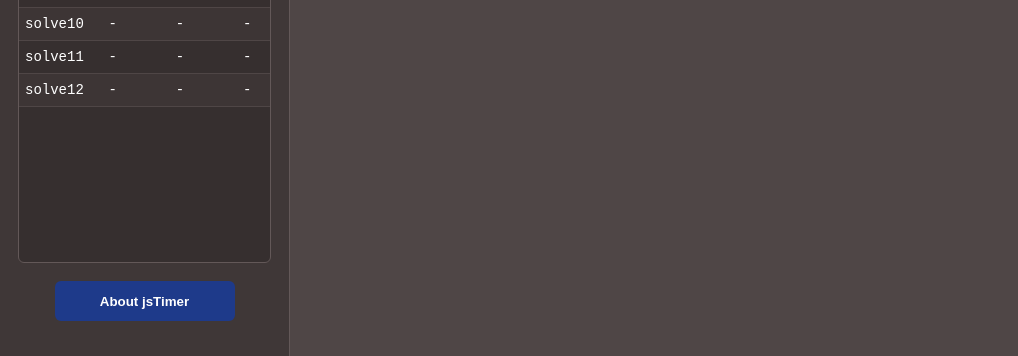
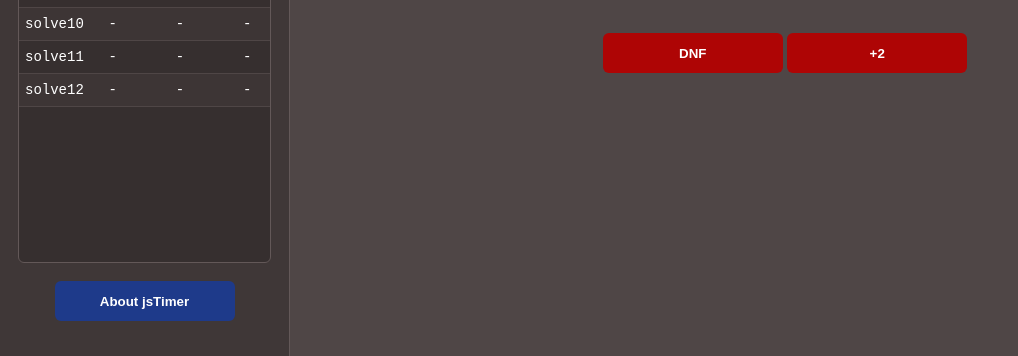
Before and after one commit to zllai26/jsTimer, a plain HTML site: page index.html in a window 1280 px wide. Shown: the part 444-800 px from the top of the page, without its empty margins (0-1018 px from the left). Drawn offline with Linux system fonts and the light colour scheme.

Commit message:
Add files via upload

```diff
--- a/index.html
+++ b/index.html
@@ -139,6 +139,12 @@
               <p id="ao12text">ao12: -.--</p>
             </div>
           </div>
+
+          <br><br>
+          <div class="punishmentsection">
+            <button id="dnfbutton" onclick="dnf()">DNF</button>
+            <button id="plustwobutton" onclick="plustwo()">+2</button>
+          </div>
         </section>
         <br><br>
         <button id="mobile" onclick="mobileevent()">Touch here to start the process</button>
--- a/main.js
+++ b/main.js
@@ -16,6 +16,7 @@ let spacetrigger = 0;
 
 let solve1, solve2, solve3, solve4, solve5, solve6, solve7, solve8, solve9, solve10, solve11, solve12;
 let solvetracker = 0;
+let dnftracker = 0;
 let ao5 = 0;
 let ao12 = 0;
 
@@ -236,6 +237,60 @@ function stoptimer() {
     generateScramble();
 }
 
+function plustwo() {
+    const penalizedTime = time + 2;
+    const formattedTime = penalizedTime.toFixed(2);
+    const timertext = document.getElementById("timertext");
+
+    document.getElementById(`time${solvetracker}`).innerHTML = `${formattedTime}+`;
+    document.getElementById(`cube${solvetracker}`).innerHTML = maincube.value;
+
+    switch (solvetracker) {
+        case 1: solve1 = penalizedTime; break;
+        case 2: solve2 = penalizedTime; break;
+        case 3: solve3 = penalizedTime; break;
+        case 4: solve4 = penalizedTime; break;
+        case 5: solve5 = penalizedTime; break;
+        case 6: solve6 = penalizedTime; break;
+        case 7: solve7 = penalizedTime; break;
+        case 8: solve8 = penalizedTime; break;
+        case 9: solve9 = penalizedTime; break;
+        case 10: solve10 = penalizedTime; break;
+        case 11: solve11 = penalizedTime; break;
+        case 12: solve12 = penalizedTime; break;
+    }
+
+    timertext.innerHTML = `${formattedTime}+`;
+    timertext.style.color = "red";
+}
+function dnf() {
+    const timertext = document.getElementById("timertext");
+
+    // Display "DNF" in the solve table instead of `${formattedTime}+`
+    document.getElementById(`time${solvetracker}`).innerHTML = "DNF";
+    document.getElementById(`cube${solvetracker}`).innerHTML = maincube.value;
+
+    switch (solvetracker) {
+        case 1: solve1 = 0; break;
+        case 2: solve2 = 0; break;
+        case 3: solve3 = 0; break;
+        case 4: solve4 = 0; break;
+        case 5: solve5 = 0; break;
+        case 6: solve6 = 0; break;
+        case 7: solve7 = 0; break;
+        case 8: solve8 = 0; break;
+        case 9: solve9 = 0; break;
+        case 10: solve10 = 0; break;
+        case 11: solve11 = 0; break;
+        case 12: solve12 = 0; break;
+    }
+
+    timertext.innerHTML = "DNF";
+    timertext.style.color = "yellow";
+}
+
+
+
 window.addEventListener('keydown', (event) => {
     if (event.code === 'Space') {
         event.preventDefault();
--- a/styles.css
+++ b/styles.css
@@ -205,3 +205,35 @@ body {
     font-weight: bold;
     transition: background-color 0.2s ease;
 }
+
+#dnfbutton {
+    background-color: #ae0505;
+    color: white;
+    border-radius: 6px;
+    width: 180px;
+    height: 40px;
+    border: none;
+    cursor: pointer;
+    font-weight: bold;
+    transition: background-color 0.2s ease;
+}
+
+#dnfbutton:hover {
+    background-color: #770303;
+}
+
+#plustwobutton {
+    background-color: #ae0505;
+    color: white;
+    border-radius: 6px;
+    width: 180px;
+    height: 40px;
+    border: none;
+    cursor: pointer;
+    font-weight: bold;
+    transition: background-color 0.2s ease;
+}
+
+#plustwobutton:hover {
+    background-color: #770303;
+}
```
Also changed, not shown: moresection/index.html (+2 -1 lines).
